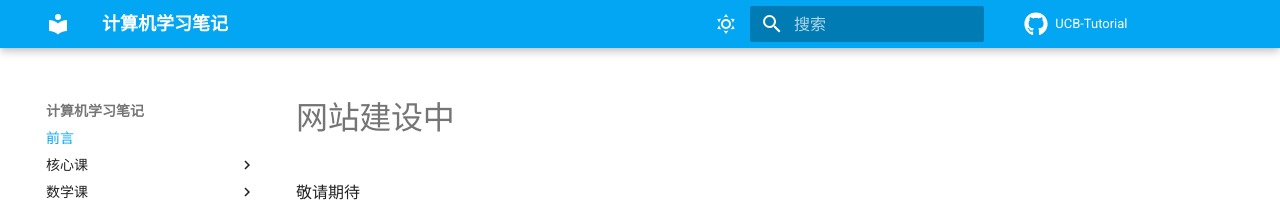
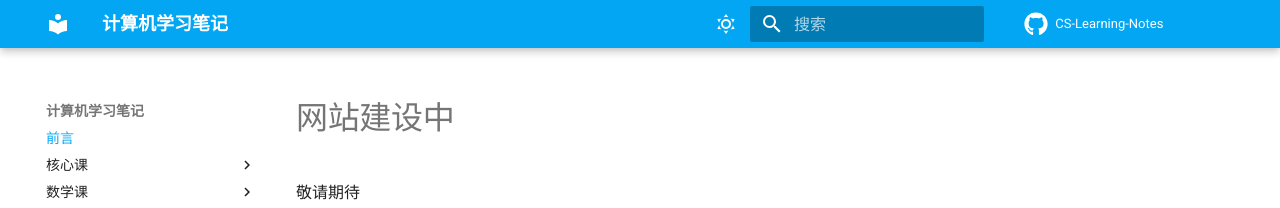
Before and after one commit to eecse/CS-Learning-Notes, an MkDocs documentation site: the page built from docs/index.md, in a window 1280 px wide. Shown: the top 208 px of the page. Built offline with MkDocs 1.6.1 and Material for MkDocs 9.7.7, drawn with Linux system fonts in a browser that asks for light colours; comment, search, counter and statistics services are not loaded.

Commit message:
fix repo name

```diff
--- a/mkdocs.yml
+++ b/mkdocs.yml
@@ -4,7 +4,7 @@ site_author: Bobby
 site_description: >-
   我的笔记
 
-repo_name: UCB-Tutorial
+repo_name: CS-Learning-Notes
 repo_url: https://github.com/PointBreaker/CS-Learning-Notes
 
 theme:
```
